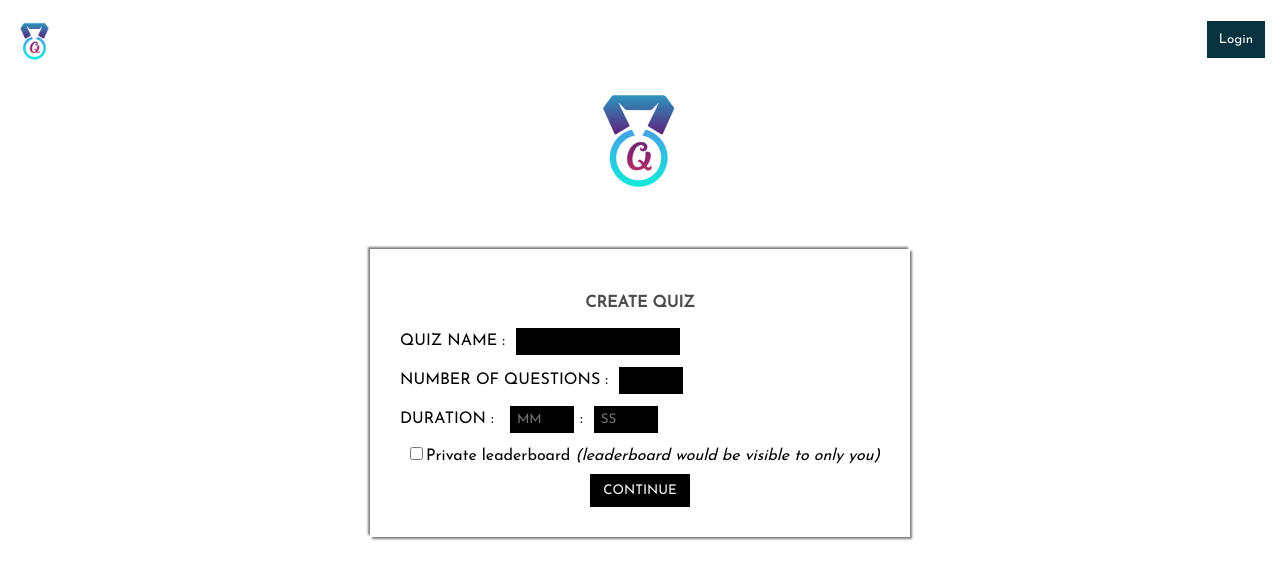
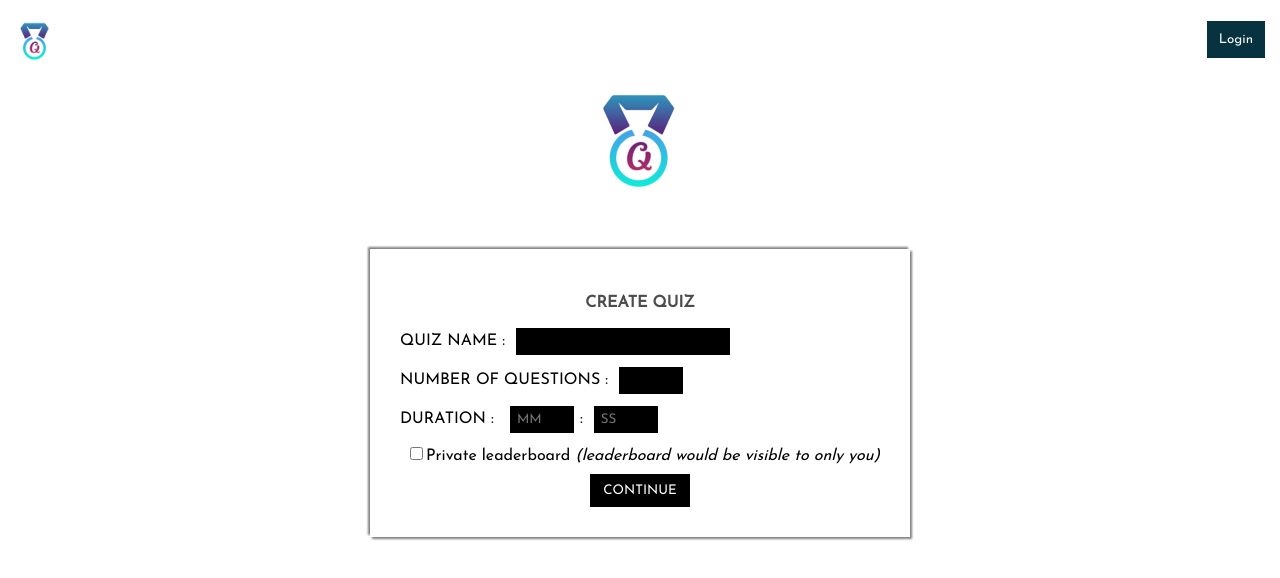
Before and after one commit to aolamide/quizza, a React (Create React App) app in the folder quiz-frontend/: page /createquiz in a window 1280 px wide. Shown: the top 578 px of the page. Built offline with nearby package versions, Linux system fonts and the light colour scheme; sample sign-in values are in the browser's storage.

Commit message:
fix input width

```diff
--- a/quiz-frontend/src/css/createquiz.module.css
+++ b/quiz-frontend/src/css/createquiz.module.css
@@ -21,7 +21,7 @@
     color: white;
     padding: 7px;
     margin-left: 10px;
-    width: 150px
+    width: 200px
 }
 .quizForm input[type=number] {
     width: 50px;
@@ -48,7 +48,7 @@
 }
 
 .quiz {
-    padding-top: 60px;
+    padding-top: 95px;
 }
 
 .complete {
```
